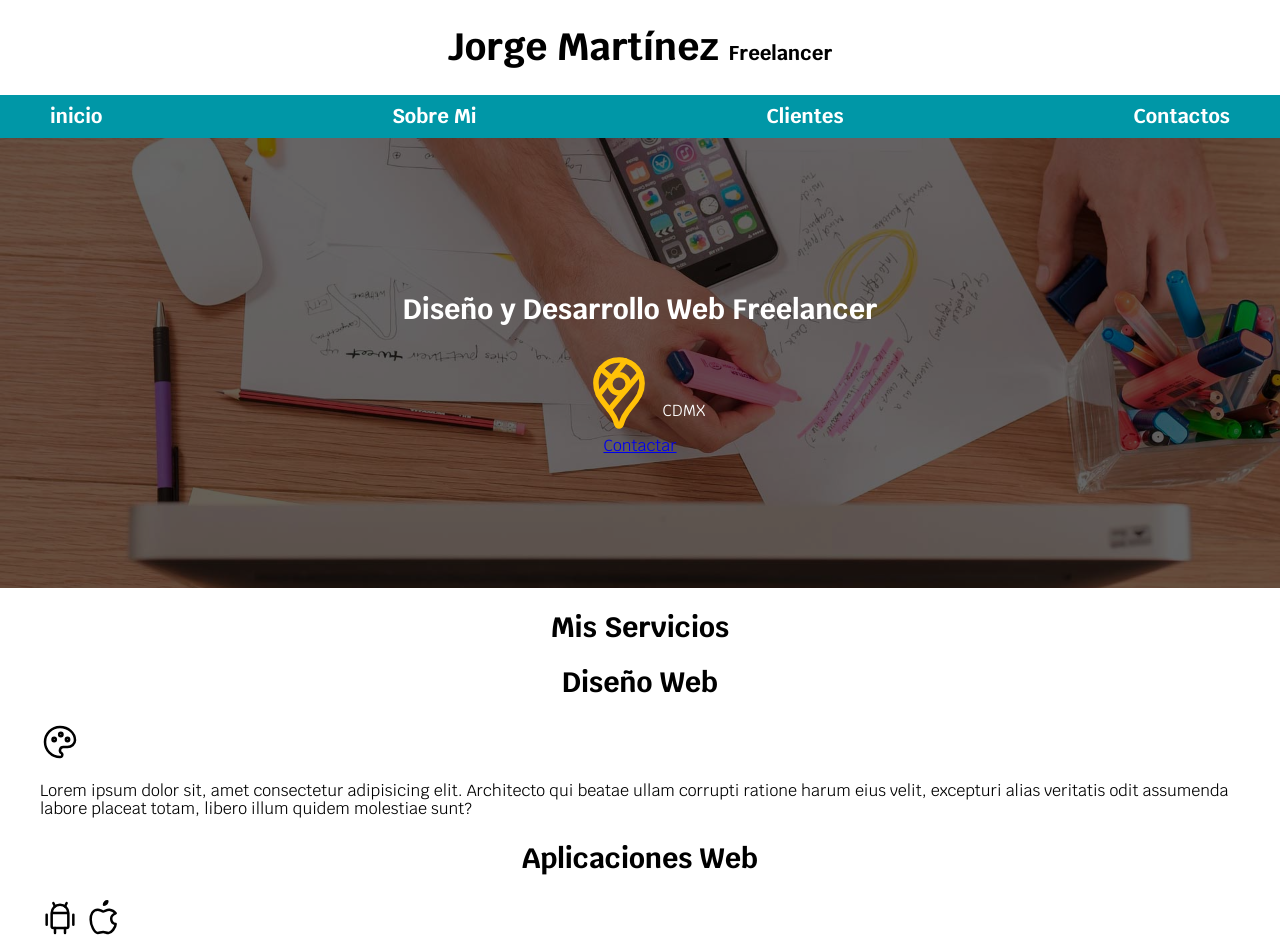
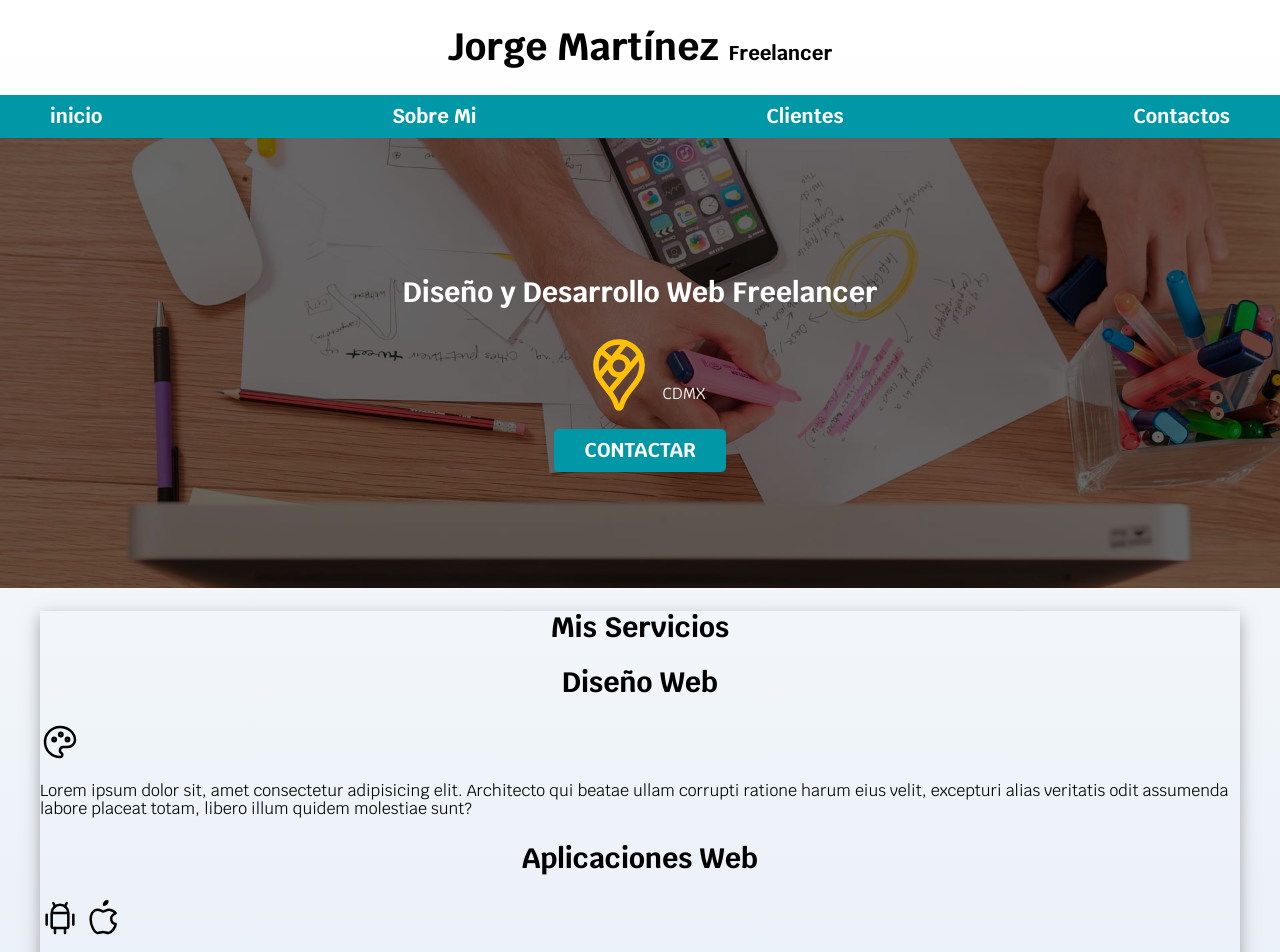
Before and after one commit to JorgeMGtz/freelancer_inicio, a plain HTML site: page index.html in a window 1280 px wide. Shown: the top 952 px of the page. Drawn offline with Linux system fonts and the light colour scheme.

Commit message:
Se agregaron estilos para contenedor sobras y anotaciones para mejorar calidad de codigo

```diff
--- a/css/styles.css
+++ b/css/styles.css
@@ -4,71 +4,95 @@
     --primario: #FFC107;
     --secundario: #0097a7;
     --gris: #757575;
+    --grisClaro: #DFE9F3
 }
-
+/* Globales */
 html {
     font-size: 62.5%;
     box-sizing: border-box;
+    /* Hack para box model **/
 }
-
 *,
 *:before,
 *:after {
     box-sizing: inherit;
 }
-
 body {
     font-size: 16px;
     font-family: 'Krub', sans-serif;
+    background-image: linear-gradient(to top, var(--grisClaro) 0%, var(--blanco) 100%);
+    /*Color de fondo */
 }
-h1{
+/*Tipografias */
+h1 {
     font-size: 3.8rem;
 }
-h2{
+h2 {
     font-size: 2.8rem;
 }
-h3{
+h3 {
     font-size: 1.8rem;
 }
-h1,h2,h3{
+h1,
+h2,
+h3 {
     text-align: center;
 }
+/* Titulos */
 .titulo {
     text-align: center;
-
 }
-
 .titulo span {
     font-size: 2rem;
 }
-
 .contenedor {
-    max-width: 120rem;
+    max-width: 120rem; /*  */
     margin: 0 auto;
 }
-
+.boton {
+    background-color: var(--secundario);
+    color: var(--blanco);
+    padding: 1rem 3rem;
+    margin-top: 1rem;
+    /*Margen arriba */
+    font-size: 2rem;
+    text-decoration: none;
+    text-transform: uppercase;
+    /*Codigo para poner en mayusculas */
+    font-weight: bold;
+    border-radius: .5rem;
+    width: 90%;
+    /*Ancho del boton */
+    text-align: center;
+    /*Centrar texto */
+}
+@media(min-width: 768px) {
+    .boton {
+        width: auto;
+    }
+}
+.sombra {
+    -webkit-box-shadow: 0px 5px 15px 0px rgba(107, 106, 107, 0.57);
+    -moz-box-shadow: 0px 5px 15px 0px rgba(107, 106, 107, 0.57);
+    box-shadow: 0px 5px 15px 0px rgba(107, 106, 107, 0.57);
+}
+/* Navegacion Principal */
 .nav-bg {
     background-color: var(--secundario);
 }
-
 .navegacion-principal {
     display: flex;
     flex-direction: column;
 }
-
 @media (min-width: 480px) {}
-
 @media (min-width: 768px) {
     .navegacion-principal {
         flex-direction: row;
         justify-content: space-between;
     }
 }
-
 @media (min-width: 1140px) {}
-
 @media (min-width: 1400px) {}
-
 .navegacion-principal a {
     display: block;
     text-align: center;
@@ -78,12 +102,11 @@ h1,h2,h3{
     font-weight: bold;
     padding: 1rem;
 }
-
 .navegacion-principal a:hover {
     background-color: var(--primario);
     color: var(--oscuro);
 }
-
+/* Hero */
 .hero {
     background-image: url(../img/hero.jpg);
     background-repeat: no-repeat;
@@ -91,25 +114,23 @@ h1,h2,h3{
     height: 450px;
     position: relative;
 }
-
 .contenido-hero {
     position: absolute;
-    background-color: rgba(0, 0, 0, 0.8); /*anterior*/
+    background-color: rgba(0, 0, 0, 0.8);
+    /*anterior*/
     background-color: rgb(0 0 0 / 60%);
     width: 100%;
     height: 100%;
-
     display: flex;
     flex-direction: column;
     align-items: center;
     justify-content: center;
 }
-
 .contenido-hero h2,
-.contenido-hero p{
+.contenido-hero p {
     color: var(--blanco)
 }
-.ubicacion{
+.contenido-hero .ubicacion {
     display: flex;
     align-items: flex-end;
 }
```
